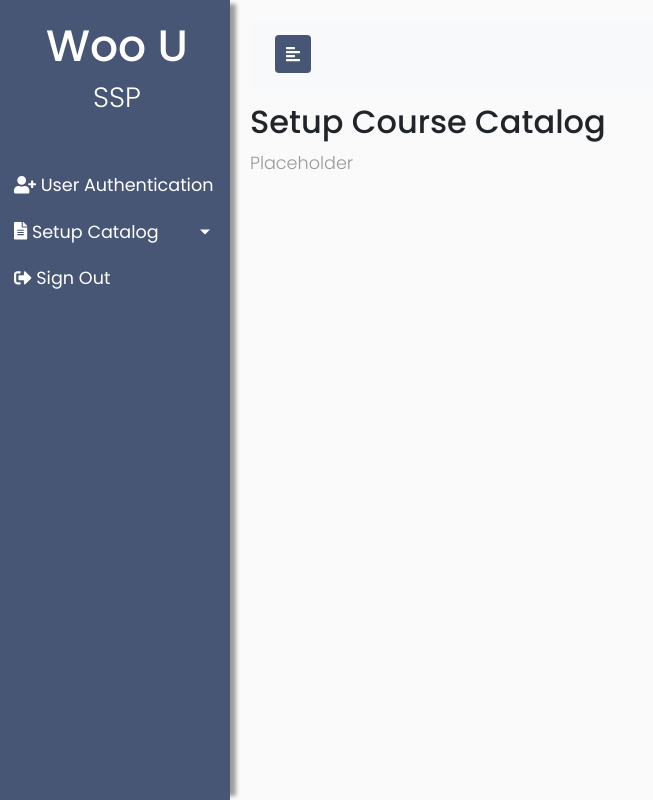
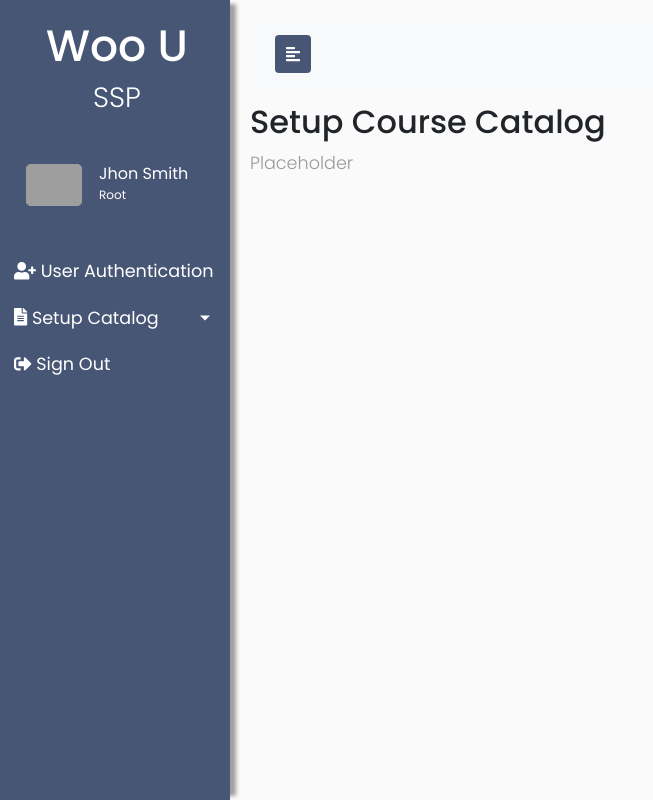
Before and after one commit to camelby/Student-Schedule-Planner, a Flask app: page /rootcourse in a window 1280 px wide. Shown: the whole page, without its empty margins (0-653 px from the left). Run offline with Flask 2, Linux system fonts and the light colour scheme; some libraries are stand-ins or nearby versions; grey boxes are pictures that could not be loaded.

Commit message:
User Profile
User profile added to root & admin pages

Co-Authored-By: cjochoa0 <52172459+cjochoa0@users.noreply.github.com>

```diff
--- a/SSP_UALR/SSP/static/css/rootCourse.css
+++ b/SSP_UALR/SSP/static/css/rootCourse.css
@@ -204,6 +204,50 @@ a.article:hover {
     color: #fff !important;
 }
 
+
+.wrapper .sidebar-header2 {
+  padding: 20px;
+  overflow: hidden;
+}
+
+.wrapper .sidebar-header2 .user-pic {
+  float: left;
+  width: 60px;
+  padding: 2px;
+  border-radius: 12px;
+  margin-right: 15px;
+  overflow: hidden;
+}
+
+.wrapper .sidebar-header2 .user-pic img {
+  object-fit: cover;
+  width: 100%;
+}
+
+.wrapper .sidebar-header2 .user-info {
+  float: left;
+}
+
+.wrapper .sidebar-header2 .user-info > span {
+  display: block;
+}
+
+.wrapper .sidebar-header2 .user-info .user-role {
+  font-size: 12px;
+}
+
+#sidebar.active .user-pic {
+    margin-left: 16px;
+    object-fit: cover;
+    width: 60%;
+}
+
+#sidebar.active .user-info{
+    margin-left: auto;
+    margin-right: auto;
+    width: 100%;
+}
+
 /* ---------------------------------------------------
     CONTENT STYLE
 ----------------------------------------------------- */
--- a/SSP_UALR/SSP/templates/rootCourse.html
+++ b/SSP_UALR/SSP/templates/rootCourse.html
@@ -23,6 +23,15 @@
                 <h3>Woo U</h3>
                 <h4>SSP</h4>
                 <strong>WU</strong>
+            </div>
+             <div class="sidebar-header2">
+        	<div class="user-pic">
+          		<img class="img-responsive img-rounded" src="https://raw.githubusercontent.com/azouaoui-med/pro-sidebar-template/gh-pages/src/img/user.jpg" alt="User picture">
+       	        </div>
+                <div class="user-info">
+          		<span class="user-name">Jhon Smith</span>
+          		<span class="user-role">Root</span>
+                </div>
             </div>
 
             <ul class="list-unstyled components">
```
Also changed, not shown: SSP_UALR/SSP/static/css/adminCourse.css (+43 -0 lines), SSP_UALR/SSP/static/css/adminSection.css (+43 -0 lines), SSP_UALR/SSP/static/css/rootAuth.css (+43 -0 lines), SSP_UALR/SSP/static/css/rootSection.css (+64 -0 lines), SSP_UALR/SSP/templates/adminCourse.html (+9 -0 lines), SSP_UALR/SSP/templates/adminSection.html (+9 -0 lines), SSP_UALR/SSP/templates/rootAuth.html (+9 -0 lines), SSP_UALR/SSP/templates/rootSection.html (+10 -0 lines).
